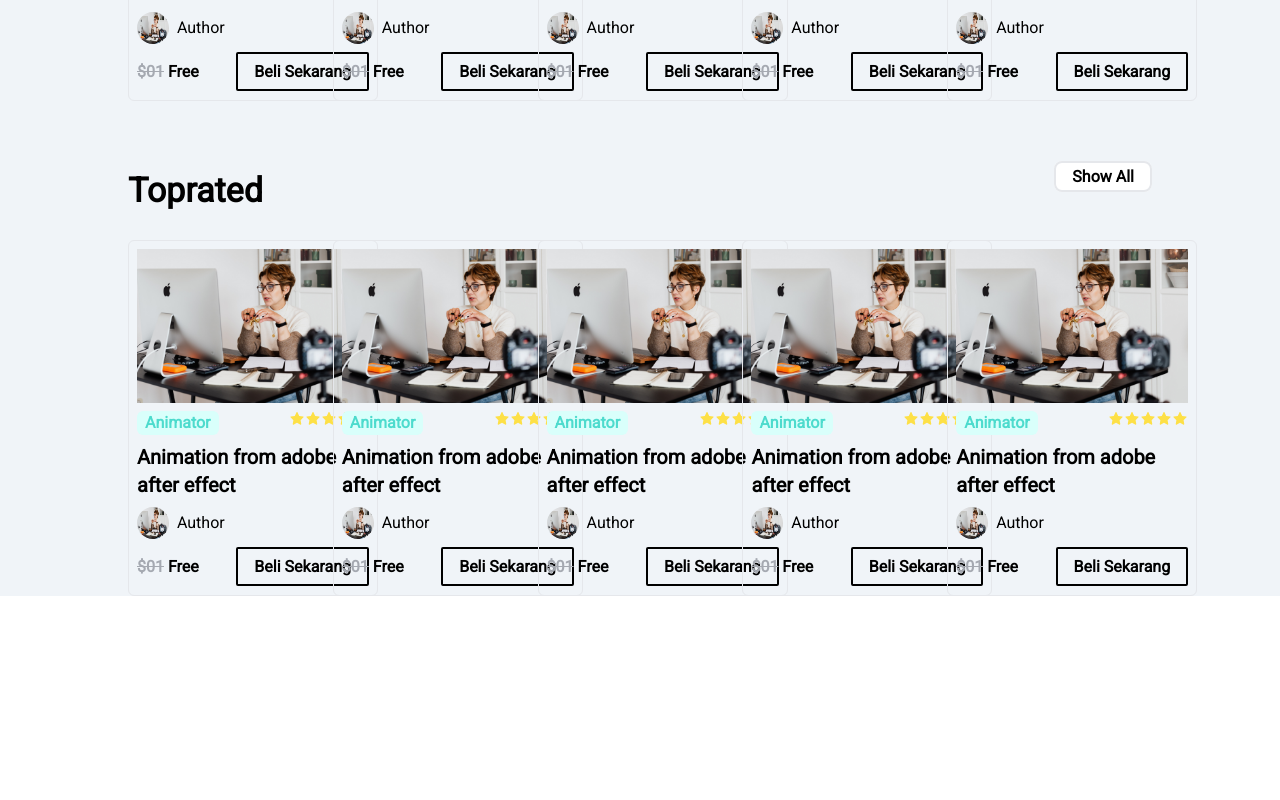
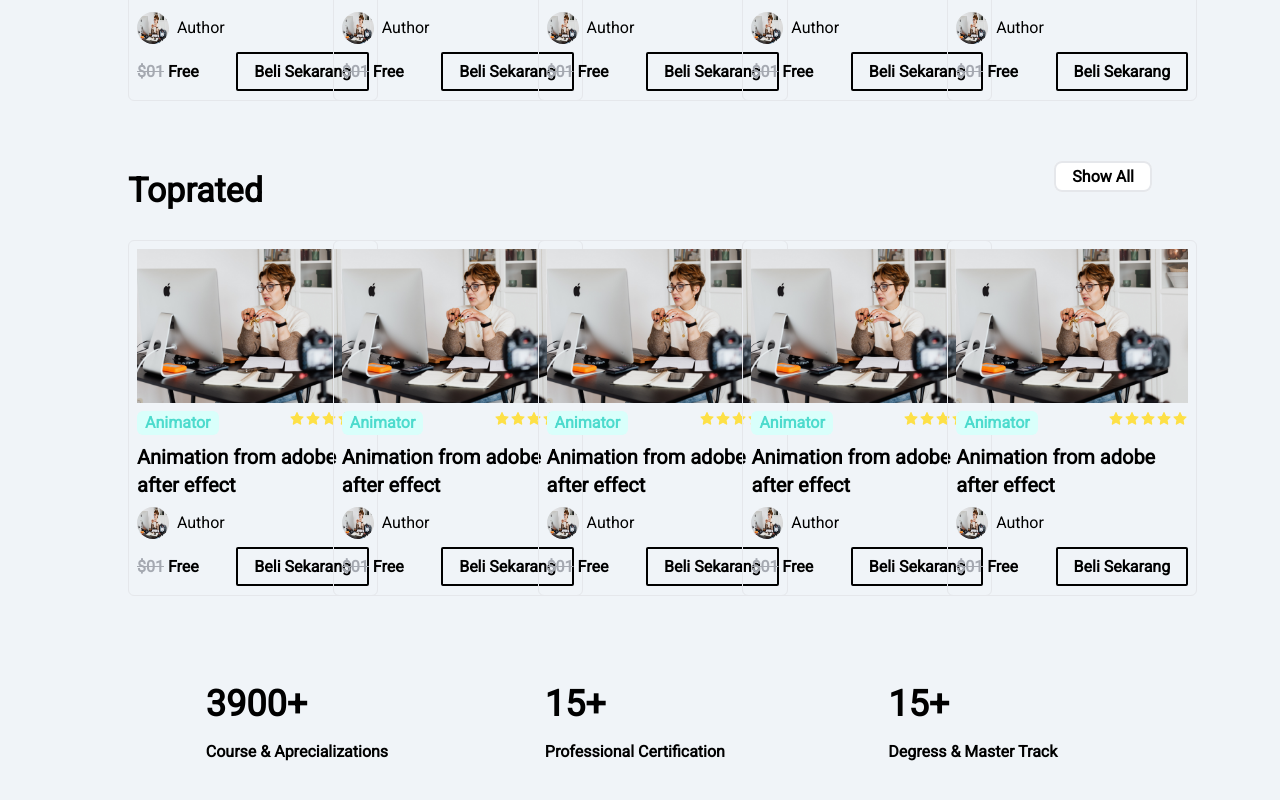
Before and after one commit to Nurfaidzy/Website-Kursus---Front-End-, a React (Create React App) app: page / in a window 1280 px wide. Shown: the part 1550-2350 px from the top of the page. Before the commit the page ends 2146 px from the top, so only its background shows below. Built offline with nearby package versions, Linux system fonts and the light colour scheme.

Commit message:
Component Project

```diff
--- a/src/App.js
+++ b/src/App.js
@@ -1,6 +1,7 @@
 import "./App.css";
 import Jumbotron from "./Components/Homepage/Jumbotron";
 import Popular from "./Components/Homepage/Popular";
+import Project from "./Components/Homepage/Project";
 import Toprated from "./Components/Homepage/Toprated";
 import Tranding from "./Components/Homepage/Tranding";
 import Navbar from "./Components/Navbar";
@@ -13,6 +14,7 @@ function App() {
       <Popular />
       <Tranding />
       <Toprated />
+      <Project />
     </div>
   );
 }
--- /dev/null
+++ b/src/Components/Homepage/Project.jsx
@@ -0,0 +1,28 @@
+const Project = () => {
+  return (
+    <>
+      <div className="bg-[#F0F4F8] font-[#051b34] px-[10%] py-[5%] flex flex-between">
+        <div className="flex justify-center p-6 w-[33%]">
+          <div className="">
+            <div className="text-4xl font-bold">3900+</div>
+            <div className="font-bold pt-4 ">Course & Aprecializations</div>
+          </div>
+        </div>
+        <div className="flex justify-center p-6 w-[33%]">
+          <div className="">
+            <div className="text-4xl font-bold">15+</div>
+            <div className="font-bold pt-4 ">Professional Certification</div>
+          </div>
+        </div>
+        <div className="flex justify-center p-6 w-[33%]">
+          <div className="">
+            <div className="text-4xl font-bold">15+</div>
+            <div className="font-bold pt-4 ">Degress & Master Track</div>
+          </div>
+        </div>
+      </div>
+    </>
+  );
+};
+
+export default Project;
```
